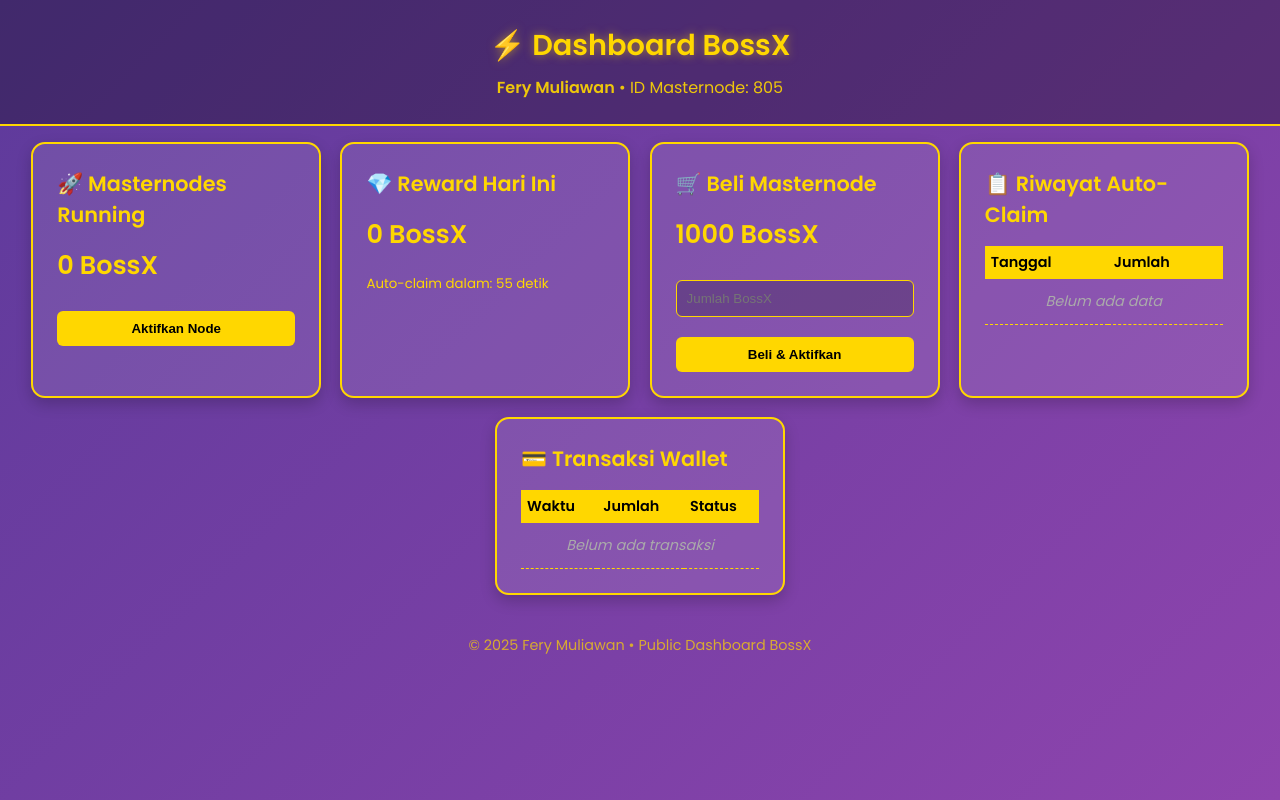
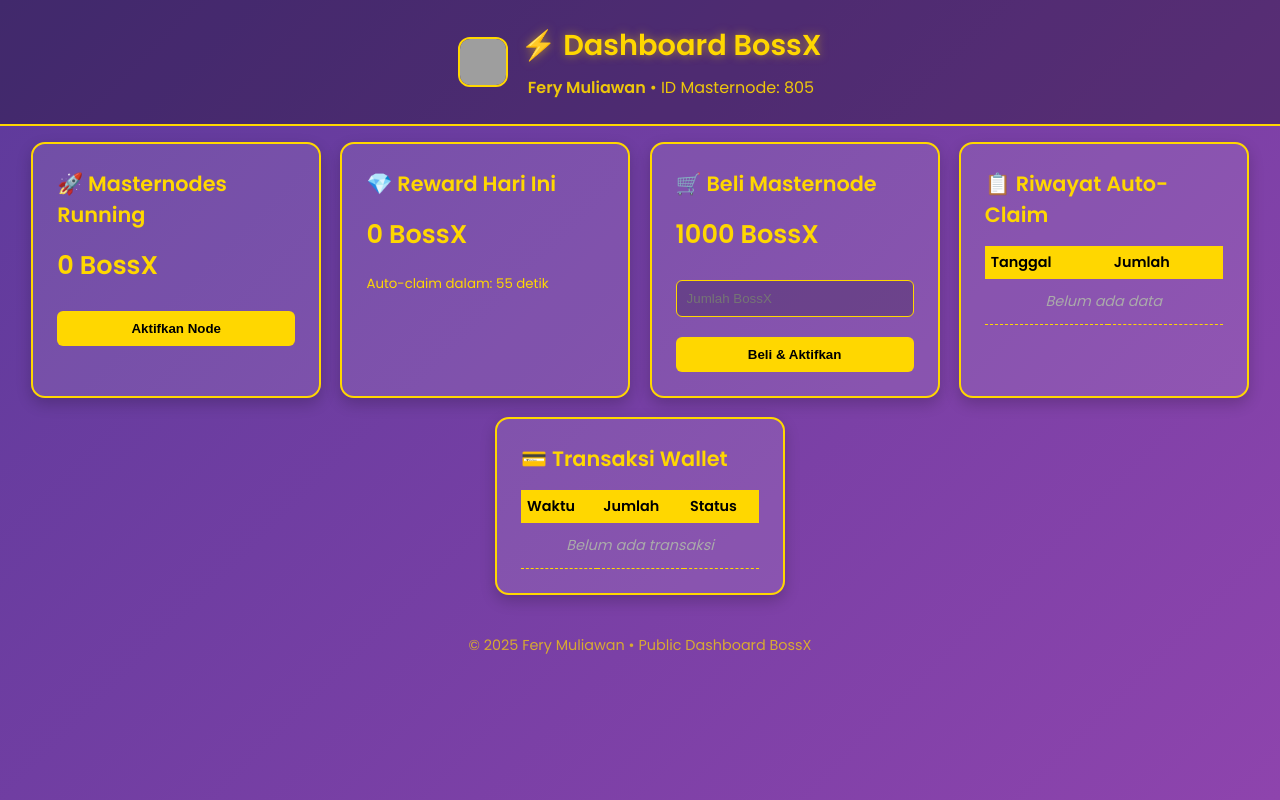
Before and after one commit to bossx-asset/BossX-Dashboard, a plain HTML site: page index.html in a window 1280 px wide. Drawn offline with Linux system fonts and the light colour scheme; grey boxes are pictures that could not be loaded.

Commit message:
Update index.html

```diff
--- a/index.html
+++ b/index.html
@@ -1,4 +1,3 @@
-
 <!DOCTYPE html>
 <html lang="id">
 <head>
@@ -132,11 +131,20 @@
 </head>
 <body>
 
-  <!-- Header dengan Profil -->
+  <!-- Header dengan Logo & Profil -->
   <div class="header">
-    <h1>⚡ Dashboard BossX</h1>
-    <div class="sub">
-      <strong>Fery Muliawan</strong> • ID Masternode: 805
+    <div style="display: flex; align-items: center; gap: 12px; justify-content: center;">
+      <img
+        src="https://i.ibb.co/Jjn5McYw/logo.png"
+        alt="Logo BossX"
+        style="width: 50px; height: 50px; border-radius: 12px; border: 2px solid #FFD700;"
+      >
+      <div>
+        <h1>⚡ Dashboard BossX</h1>
+        <div class="sub">
+          <strong>Fery Muliawan</strong> • ID Masternode: 805
+        </div>
+      </div>
     </div>
   </div>
 
```
